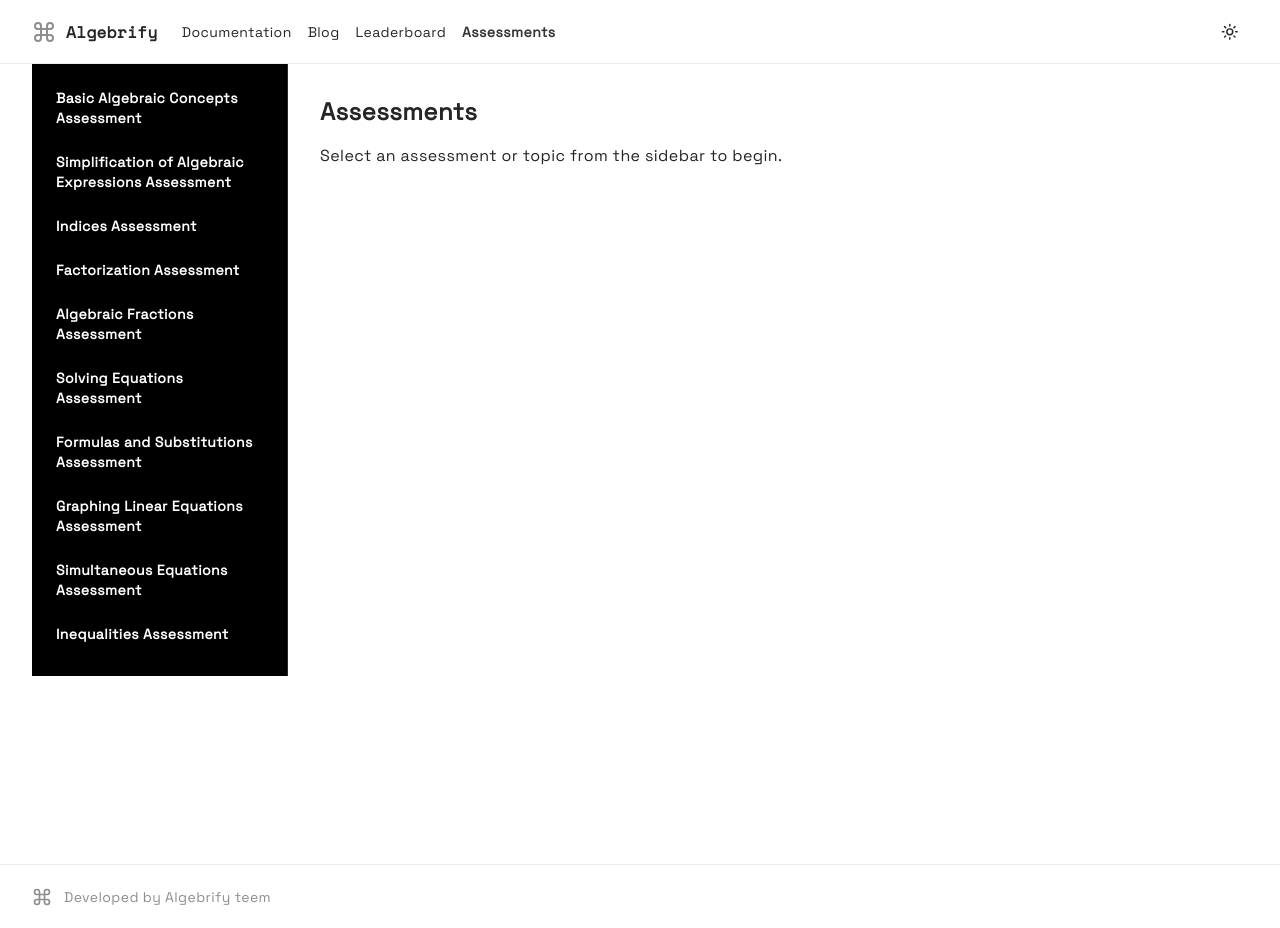
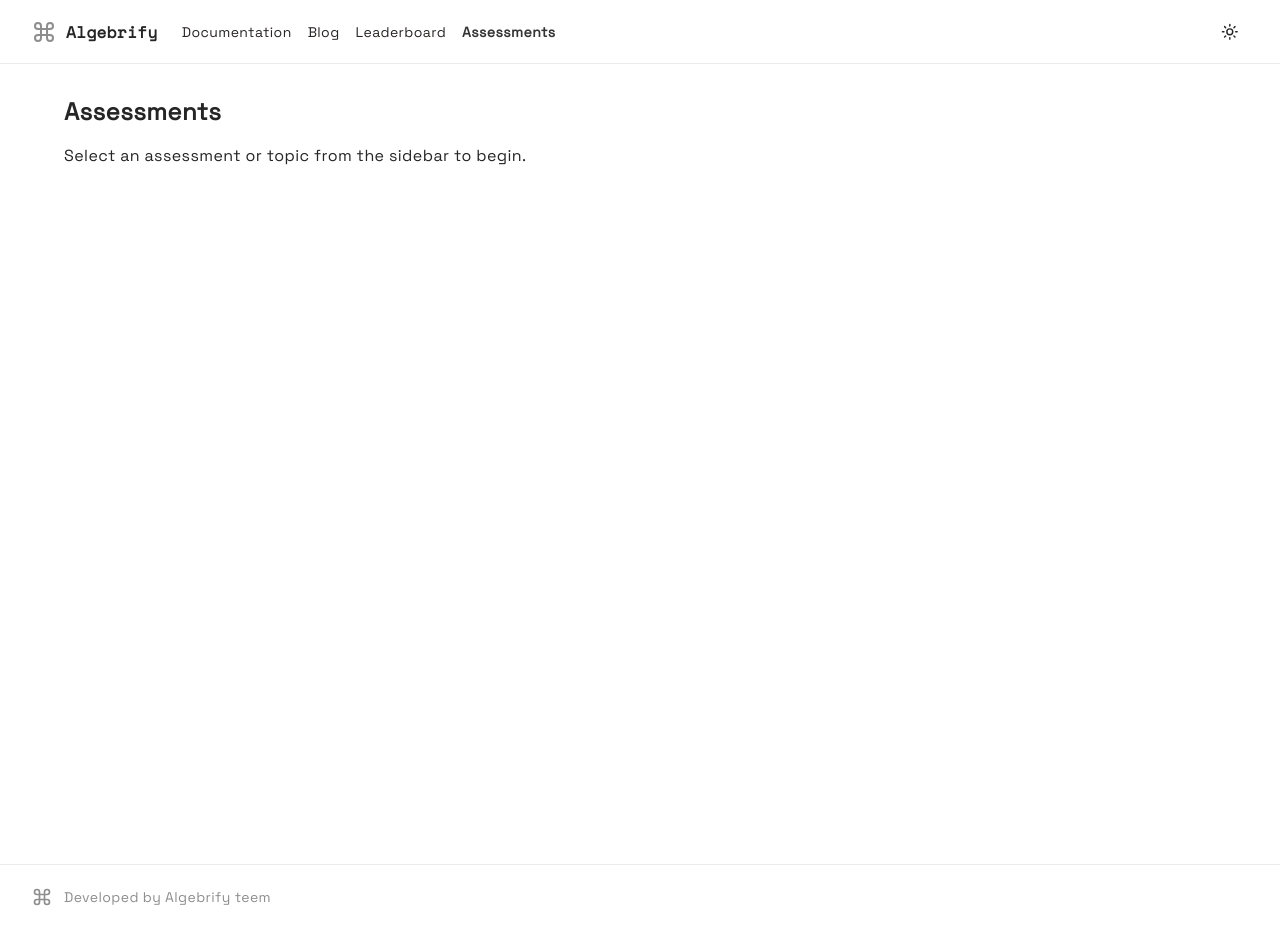
Before and after one commit to IsHaNinfo/E-Algebrify, a Next.js app: page /assessments in a window 1280 px wide. Built offline with nearby package versions, Linux system fonts and the light colour scheme.

Commit message:
remove Sidebar component and update AssessmentsPage to reflect changes

```diff
--- a/app/assessments/Sidebar.tsx
+++ /dev/null
@@ -1,34 +0,0 @@
-"use client"
-import React, { useState } from 'react';
-import Link from 'next/link';
-import { assessmentRoutes } from './routeConfig';
-
-const Sidebar = () => {
-    const [openSections, setOpenSections] = useState<{ [key: string]: boolean }>({});
-
-    const toggleSection = (title: string) => {
-        setOpenSections((prev) => ({
-            ...prev,
-            [title]: !prev[title],
-        }));
-    };
-
-    return (
-        <div className="w-64 bg-black text-white p-4 border-r border-gray-800 h-full">
-            <ul>
-                {assessmentRoutes.map((assessment) => (
-                    <li key={assessment.path} className="mb-2">
-                        <Link
-                            href={assessment.path}
-                            className="block py-2 px-2 hover:bg-gray-800 rounded text-sm text-white font-semibold"
-                        >
-                            {assessment.title}
-                        </Link>
-                    </li>
-                ))}
-            </ul>
-        </div>
-    );
-};
-
-export default Sidebar;
--- a/app/assessments/page.tsx
+++ b/app/assessments/page.tsx
@@ -1,10 +1,10 @@
 import React from 'react'
-import Sidebar from './Sidebar'
+// import Sidebar from './Sidebar'
 
 const AssessmentsPage = () => {
     return (
         <div className="flex min-h-screen">
-            <Sidebar />
+            {/* <Sidebar /> */}
             <div className="flex-1 p-8">
                 <h1 className="text-2xl font-bold mb-4">Assessments</h1>
                 <p>Select an assessment or topic from the sidebar to begin.</p>
```
